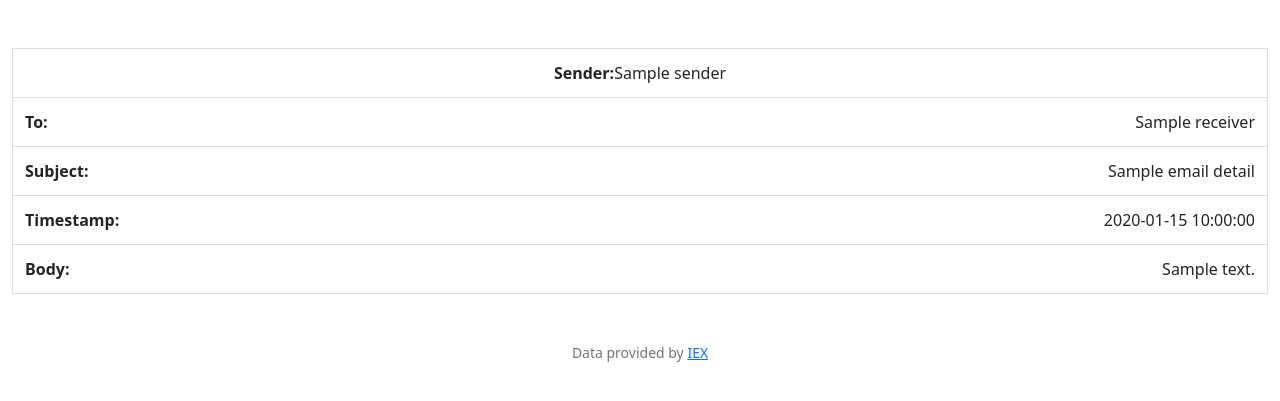
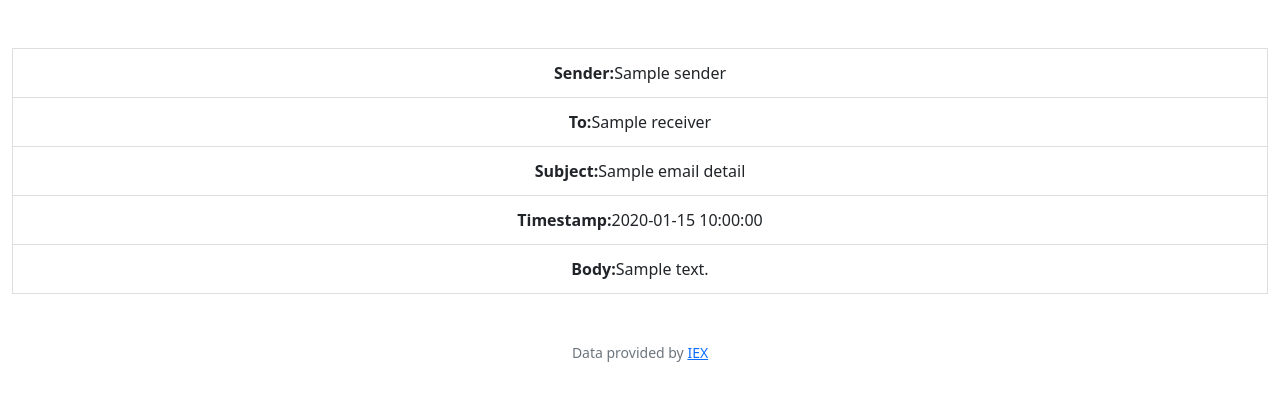
Before and after one commit to esmaksyy/CS50, a Flask app: template project/templates/email.html in a window 1280 px wide. Shown: the part 66-467 px from the top of the page. Run offline with Flask 3, Linux system fonts and the light colour scheme; the template is opened without the code that fills it: most values are stand-ins (such as "Sample title", 1, 10 or a date in 2020); some libraries are stand-ins or nearby versions.

Commit message:
Sat, Dec 16, 2023, 5:43 PM +03:00

```diff
--- a/project/static/styles.css
+++ b/project/static/styles.css
@@ -76,5 +76,5 @@ textarea:hover {
     display: flex;
     flex-direction: row;
     justify-content: center;
-    align-items: center;
+    align-items: flex-start;
 }
--- a/project/templates/email.html
+++ b/project/templates/email.html
@@ -9,16 +9,16 @@
         <div class="list-group-item view-email">
             <strong>Sender:</strong> {{ emailDetail.sender }}
         </div>
-        <div class="list-group-item">
+        <div class="list-group-item view-email">
             <strong>To:</strong> {{ emailDetail.receiver }}
         </div>
-        <div class="list-group-item">
+        <div class="list-group-item view-email">
             <strong>Subject:</strong> {{ emailDetail.subject }}
         </div>
-        <div class="list-group-item">
+        <div class="list-group-item view-email">
             <strong>Timestamp:</strong> {{ emailDetail.timestamp }}
         </div>
-        <div class="list-group-item">
+        <div class="list-group-item view-email">
             <strong>Body:</strong> {{ emailDetail.body }}
         </div>
     </div>
```
